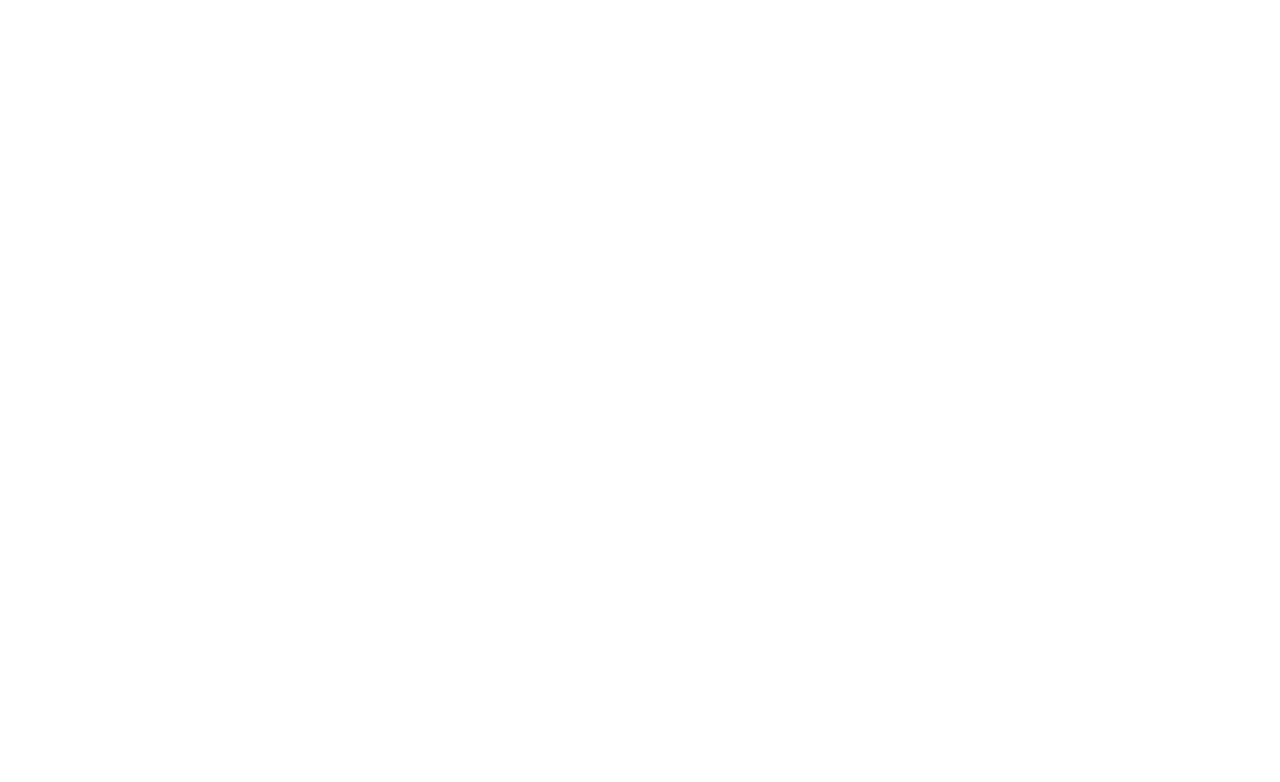
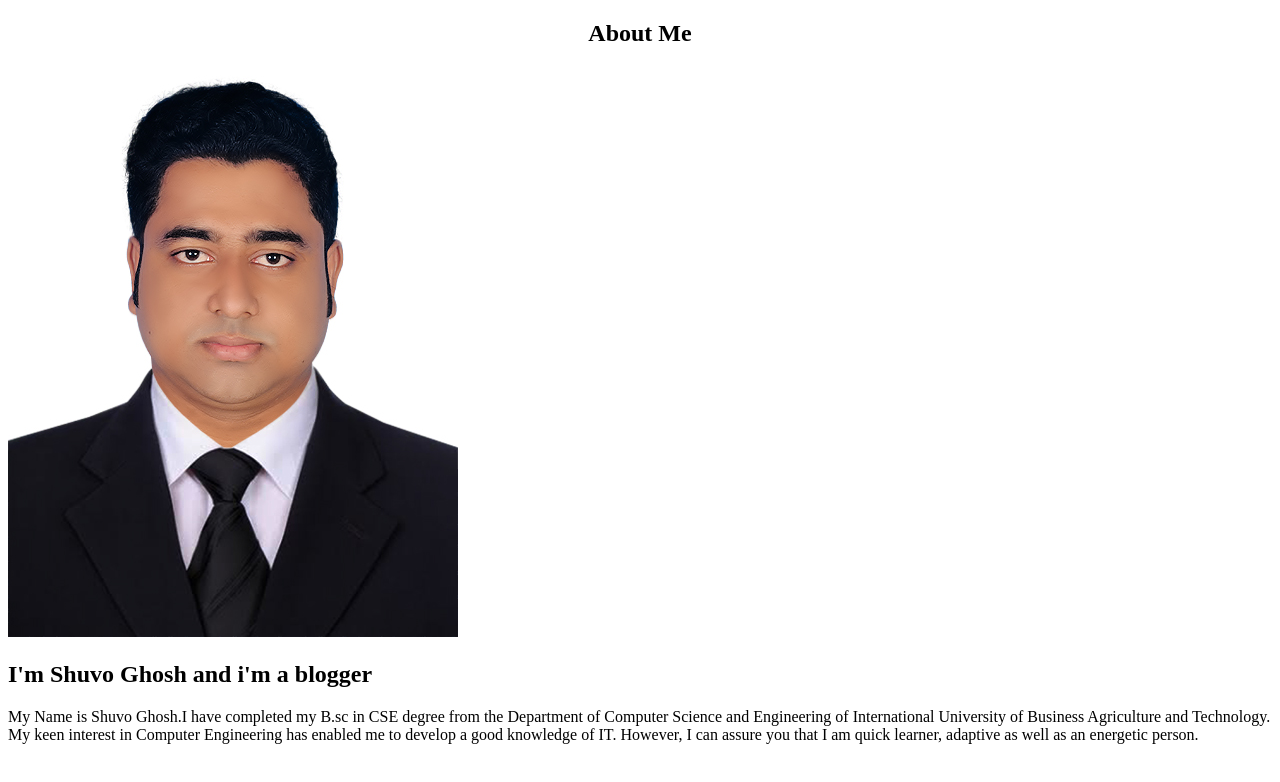
Before and after one commit to Shuvoghosh7/Portfolio, a plain HTML site: page about.html in a window 1280 px wide. Drawn offline with Linux system fonts and the light colour scheme.

Commit message:
Ad about

```diff
--- a/about.html
+++ b/about.html
@@ -7,6 +7,19 @@
     <title>About Me</title>
 </head>
 <body>
+    <section >
+        <h1 style="text-align: center;"> <span>About Me</span> </h1>
+        <div class="about_me">
+            <div class="about_me_style">
+                <img src="images/59974 (2).JPG" alt="">
+            </div>
+            <div class="about_me_style">
+                <h1> I'm Shuvo Ghosh and i'm a <span>blogger</span></h1>
+                <p>My Name is Shuvo Ghosh.I have completed my B.sc in CSE degree from the Department of Computer Science and Engineering of International University of Business Agriculture and Technology. My keen interest in Computer Engineering has enabled me to develop a good knowledge of IT. However, I can assure you that I am quick learner, adaptive as well as an energetic person.</p>
+            </div>
+        </div>
 
+
+    </section>
 </body>
 </html>
```
